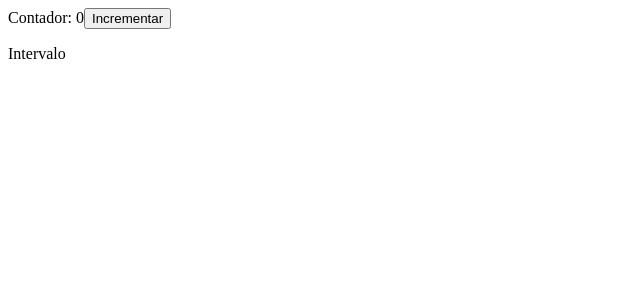
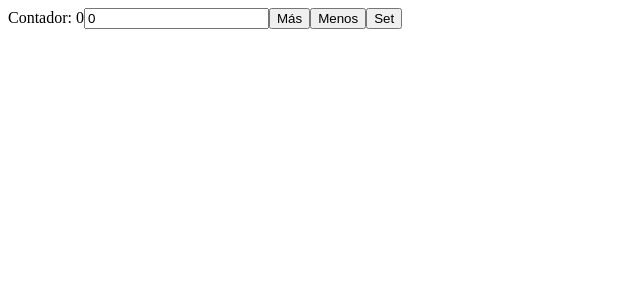
Before and after one commit to tommysolano/React-componentes-funcionales, a React (Create React App) app: page / in a window 1280 px wide. Shown: the top 300 px of the page, without its empty margins (0-640 px from the left). Built offline with nearby package versions, Linux system fonts and the light colour scheme.

Commit message:
useReducer

```diff
--- a/src/App.js
+++ b/src/App.js
@@ -1,54 +1,35 @@
-import React, { useState, useEffect} from 'react';
+import React, { useState, useReducer} from 'react';
 
-//Reglas de los Hooks:
-//no se llaman en loops, ni condiciones, ni while ni nada
-//siempre son en el nivel mas alto del componente
-//solo se llaman en 2 partes:
-//componentes de react
-//custom hooks
-//cuando creemos un custom hooks siempre debe de comensar cn use...
+//const state = {contador:0}
+//action = {type: string, payload: any}
 
+const inicial = {contador: 0}
 
-const useContador = (initial) => {
-  const [contador, setContador] = useState(initial)
-  const incrementar = () => {
-    setContador( contador + 1 )
+const reducer = (state, action) => {
+  switch (action.type) {
+    case "incrementar":
+      return {contador: state.contador + 1}
+    case "decrementar":
+      return {contador: state.contador - 1}
+    case "set":
+      return {contador: action.payload}
+    default:
+      break;
   }
-
-  return [contador, incrementar]
 }
 
-
-const Interval = ({contador}) => {
-  useEffect(() => {
-    const i = setInterval(() => console.log(contador), 1000)
-    return () => clearInterval(i)
-  }, [contador])
-  return (
-    <p>Intervalo</p>
-  )
-}
-
-
 const App = () => {
-  const [contador, incrementar] = useContador(0);
-
-  useEffect(() => {
-    document.title = contador
-  }, [contador])
-
-  //useEffect se ejecuta siempre que el DOM cambie a no ser que tenga el arreglo vacio []
-  //cuando esta el arreglo vacio useEffect solo se ejecuta una vez que es cuando carga el componente
-  //si ponemos un argumento dentro del arreglo [contador] useEffect se ejecutara cada vez que este argumento cambia
-
+  const [state, dispatch] = useReducer(reducer, inicial)
+  const [valor, setValor] = useState(0)
   return (
     <div>
-      Contador: {contador}
-      <button onClick={incrementar}>Incrementar</button>
-      <Interval contador={contador}/>
+      Contador: {state.contador}
+      <input value={valor} onChange={e => setValor(e.target.value)}/>
+      <button onClick={() => dispatch({ type: "incrementar"})}>Más</button>
+      <button onClick={() => dispatch({ type: "decrementar"})}>Menos</button>
+      <button onClick={() => dispatch({ type: "set", payload: valor})}>Set</button>
     </div>
   )
 }
 
-
 export default App
```
